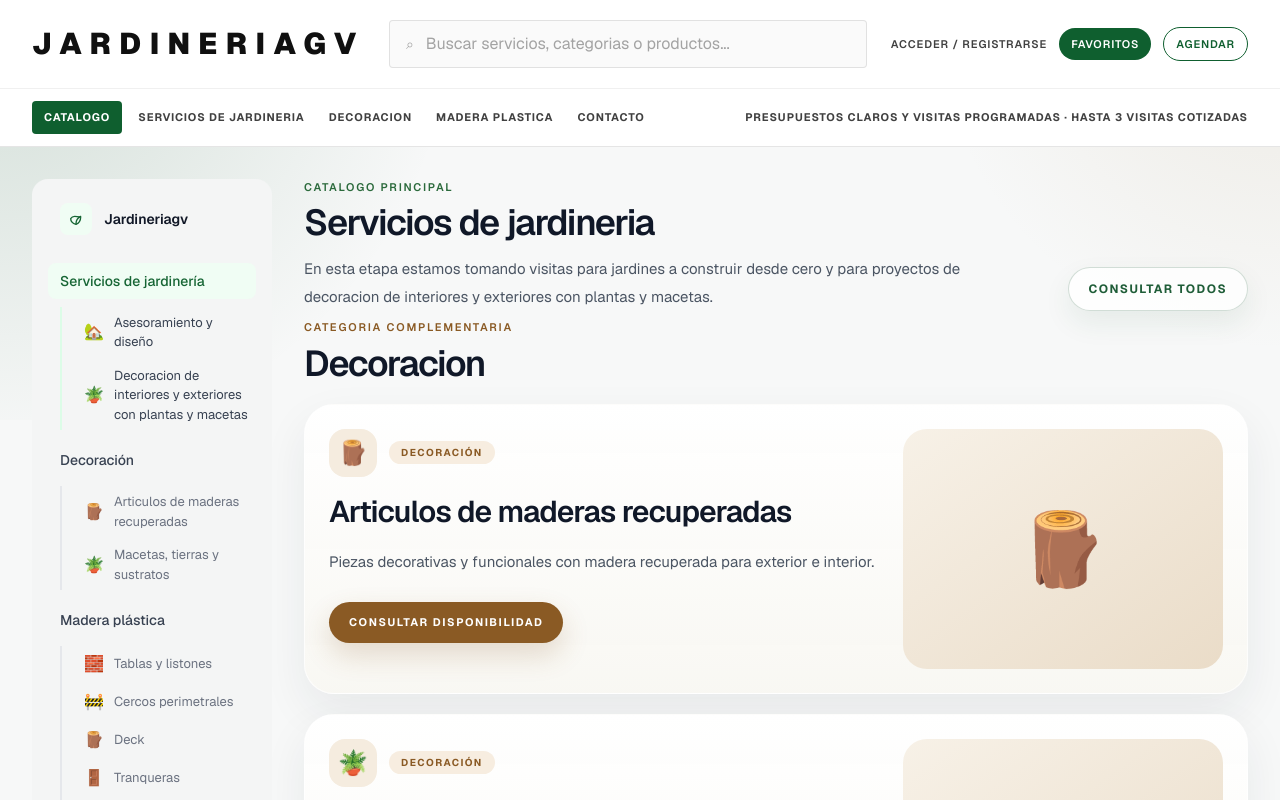
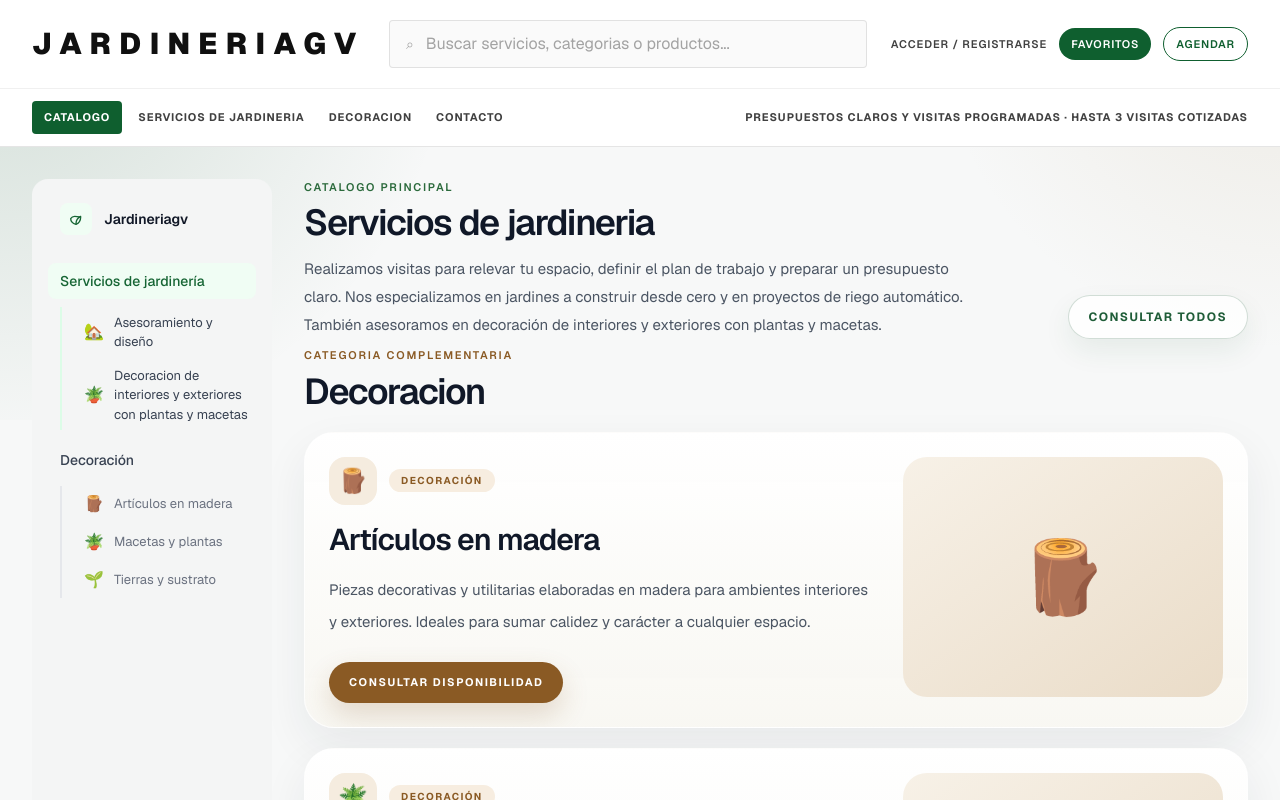
Before and after one commit to Julian986/jardineriagv, a Next.js app: page / in a window 1280 px wide. Shown: the top 800 px of the page. Built offline with nearby package versions, Linux system fonts and the light colour scheme.

Commit message:
Solicitud 25/4 cumplida base

```diff
--- a/src/app/page.tsx
+++ b/src/app/page.tsx
@@ -7,16 +7,22 @@ import { jardineriaServices, whatsappHref } from "@/app/data/services";
 
 const decoracionItems = [
   {
-    id: "articulos-maderas",
-    label: "Articulos de maderas recuperadas",
+    id: "articulos-madera",
+    label: "Artículos en madera",
     icon: "🪵",
-    text: "Piezas decorativas y funcionales con madera recuperada para exterior e interior.",
+    text: "Piezas decorativas y utilitarias elaboradas en madera para ambientes interiores y exteriores. Ideales para sumar calidez y carácter a cualquier espacio.",
   },
   {
-    id: "macetas-tierras",
-    label: "Macetas, tierras y sustratos",
+    id: "macetas-plantas",
+    label: "Macetas y plantas",
     icon: "🪴",
-    text: "Complementos para acompañar proyectos de paisajismo y mantenimiento del jardin.",
+    text: "Amplia selección de macetas y plantas para interiores y exteriores. Te ayudamos a elegir la combinación ideal según el espacio, la luz y el estilo que buscás.",
+  },
+  {
+    id: "tierras-sustrato",
+    label: "Tierras y sustrato",
+    icon: "🌱",
+    text: "Tierras y sustratos seleccionados para garantizar el desarrollo óptimo de plantas en macetas, canteros y jardines.",
   },
 ] as const;
 
@@ -31,7 +37,6 @@ const maderaPlasticaItems = [
 const quickLinks = [
   { href: "#servicios-jardineria", label: "Servicios de jardineria" },
   { href: "#decoracion", label: "Decoracion" },
-  { href: "#madera-plastica", label: "Madera plastica" },
   { href: "#contacto", label: "Contacto" },
 ] as const;
 
@@ -328,7 +333,8 @@ export default function Home() {
                 </div>
               </div>
 
-              {/* Madera plástica */}
+              {/* Madera plástica comentada a pedido del cliente */}
+              {/*
               <div>
                 <p className="mb-1 text-[12px] font-semibold uppercase tracking-[0.16em] text-[#6b7280]">
                   Madera plástica
@@ -350,6 +356,7 @@ export default function Home() {
                   ))}
                 </div>
               </div>
+              */}
 
               <div className="mt-2 border-t border-[#e5e7eb] pt-4">
                 <button
@@ -476,28 +483,6 @@ export default function Home() {
                 ))}
               </div>
 
-              <a
-                href="#madera-plastica"
-                className="mt-2 rounded-lg px-3 py-2 text-sm font-medium text-[#374151] transition hover:bg-[#f9fafb] hover:text-[#111827]"
-              >
-                Madera plástica
-              </a>
-              <div className="ml-3 mt-1 flex flex-col gap-0.5 border-l-2 border-[#e5e7eb] pl-3">
-                {maderaPlasticaItems.map((item) => (
-                  <a
-                    key={item.id}
-                    href={`#${item.id}`}
-                    className="flex items-center gap-2 rounded-md px-2 py-1.5 text-[13px] text-[#6b7280] transition hover:bg-[#f9fafb] hover:text-[#111827]"
-                  >
-                    {showMenuIcons && (
-                      <span className="flex h-6 w-6 shrink-0 items-center justify-center text-base leading-none" aria-hidden>
-                        {item.icon}
-                      </span>
-                    )}
-                    {item.label}
-                  </a>
-                ))}
-              </div>
             </nav>
           </aside>
 
@@ -514,8 +499,9 @@ export default function Home() {
                   Servicios de jardineria
                 </h2>
                 <p className="mt-3 max-w-2xl text-[15px] leading-7 text-[#4b5563]">
-                  En esta etapa estamos tomando visitas para jardines a construir desde cero y para proyectos de
-                  decoracion de interiores y exteriores con plantas y macetas.
+                  Realizamos visitas para relevar tu espacio, definir el plan de trabajo y preparar un presupuesto
+                  claro. Nos especializamos en jardines a construir desde cero y en proyectos de riego automático.
+                  También asesoramos en decoración de interiores y exteriores con plantas y macetas.
                 </p>
               </div>
               <a
@@ -774,6 +760,8 @@ export default function Home() {
               </div>
             </section>
 
+            {/* Sección Madera plástica comentada a pedido del cliente */}
+            {/*
             <section id="madera-plastica" className="space-y-5">
               <div>
                 <p className="text-[11px] font-semibold uppercase tracking-[0.16em] text-[#425466]">
@@ -828,6 +816,7 @@ export default function Home() {
                 ))}
               </div>
             </section>
+            */}
 
             <section
               id="contacto"
```
